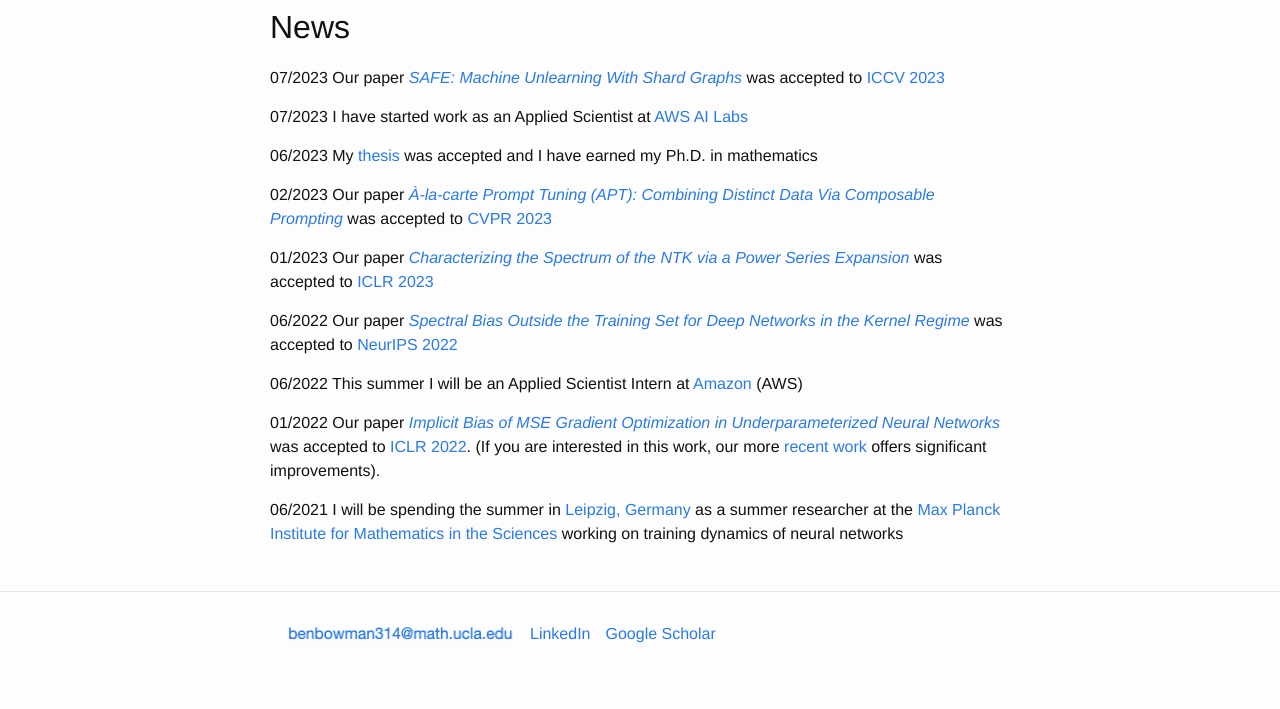
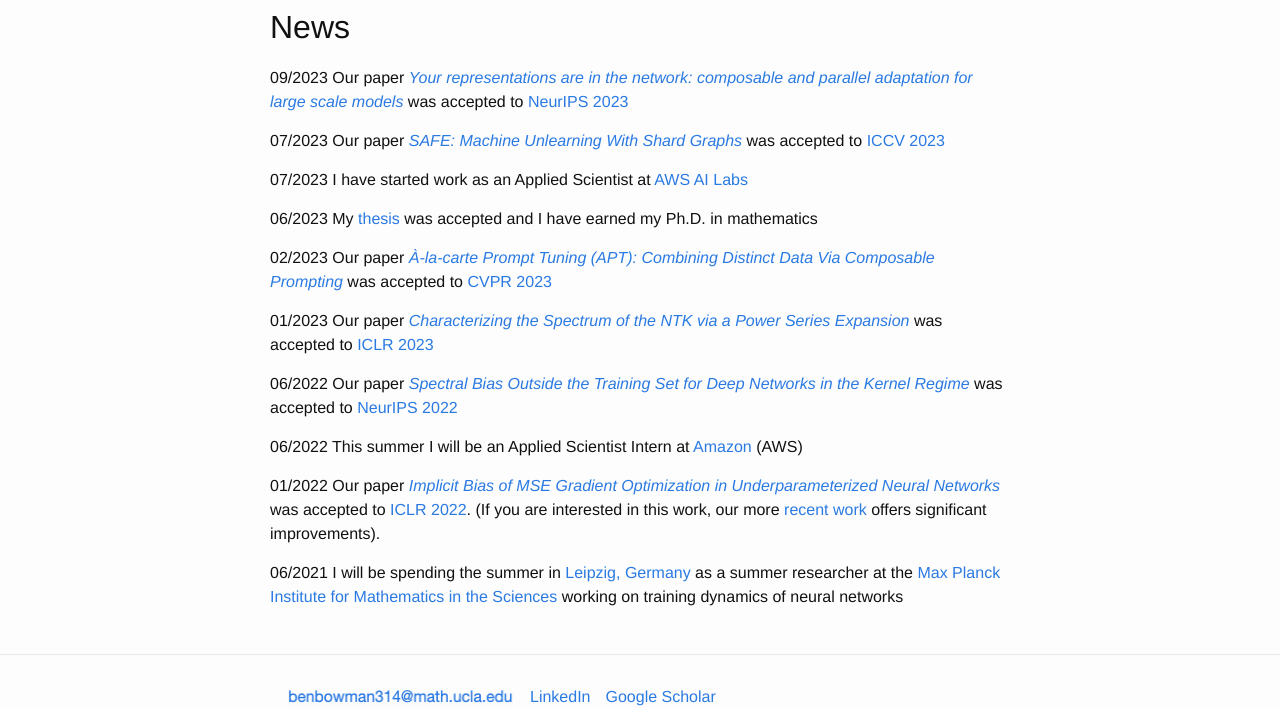
Before and after one commit to bbowman223/bbowman223.github.io, a Jekyll site: the page built from docs/index.md, in a window 1280 px wide and 900 px high, scrolled down 1565 px, cut to the strip 191-900 px from the top of the window. Built offline with Jekyll 4.4.1, drawn with Linux system fonts in a browser that asks for light colours.

Commit message:
Updated SAFE publication and added notice of InCA paper to index.md

```diff
--- a/docs/index.md
+++ b/docs/index.md
@@ -29,7 +29,9 @@ Classically, machine learning has focused on training on a monolithic dataset.
 
 
 # News
-07/2023 Our paper [*SAFE: Machine Unlearning With Shard Graphs*](https://arxiv.org/abs/2304.13169) was accepted to [ICCV 2023](https://iccv2023.thecvf.com/)
+09/2023 Our paper [*Your representations are in the network: composable and parallel adaptation for large scale models*](https://openreview.net/forum?id=Ydxnan4P2G) was accepted to [NeurIPS 2023](https://neurips.cc/Conferences/2023)
+
+07/2023 Our paper [*SAFE: Machine Unlearning With Shard Graphs*](https://arxiv.org/abs/2304.13169) was accepted to [ICCV 2023](https://openaccess.thecvf.com/content/ICCV2023/html/Dukler_SAFE_Machine_Unlearning_With_Shard_Graphs_ICCV_2023_paper.html)
 
 07/2023 I have started work as an Applied Scientist at [AWS AI Labs](https://www.amazon.science/)
 
```
Also changed, not shown: docs/cv.md (+1 -1 lines), docs/publications.md (+1 -2 lines).
